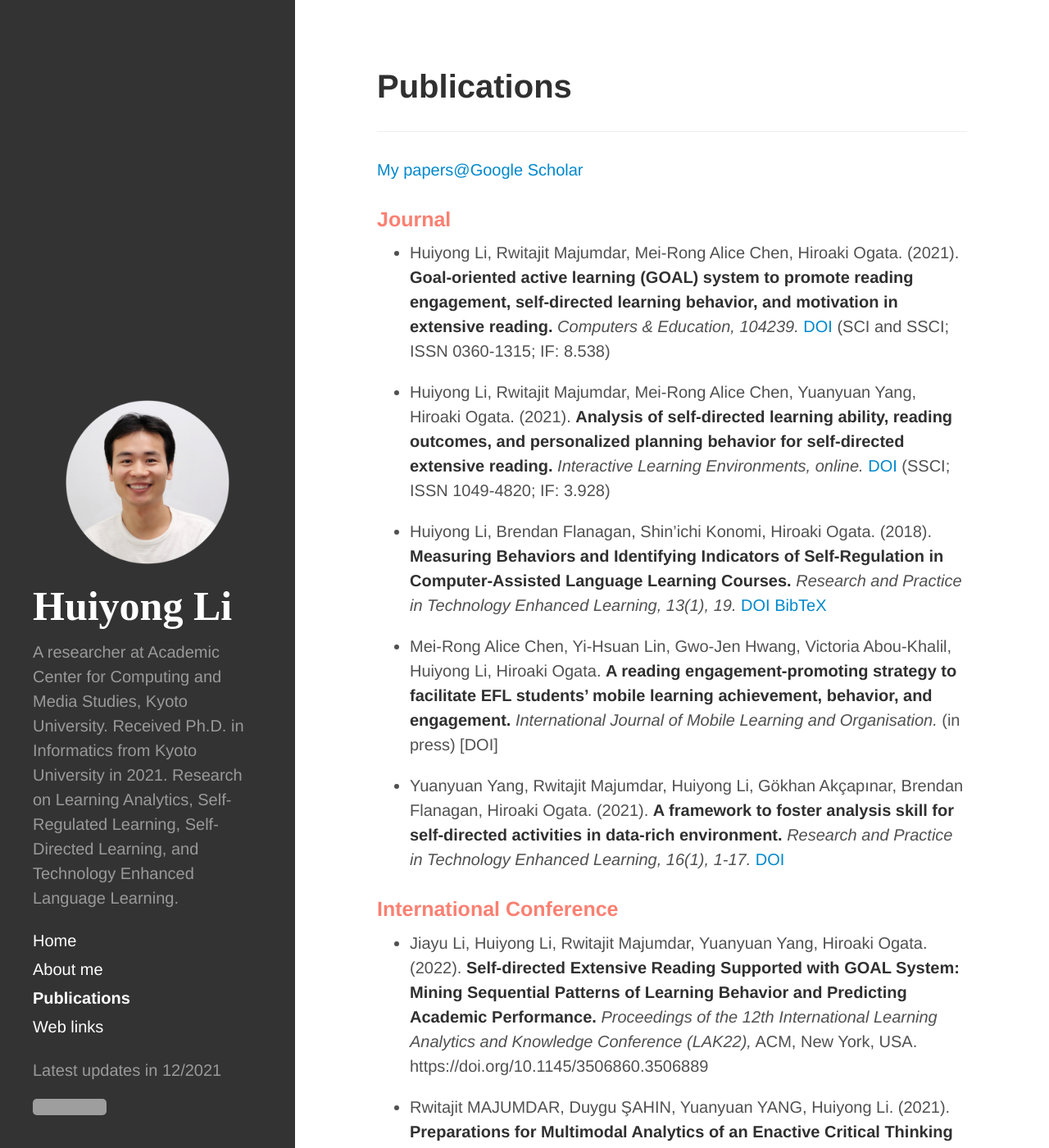
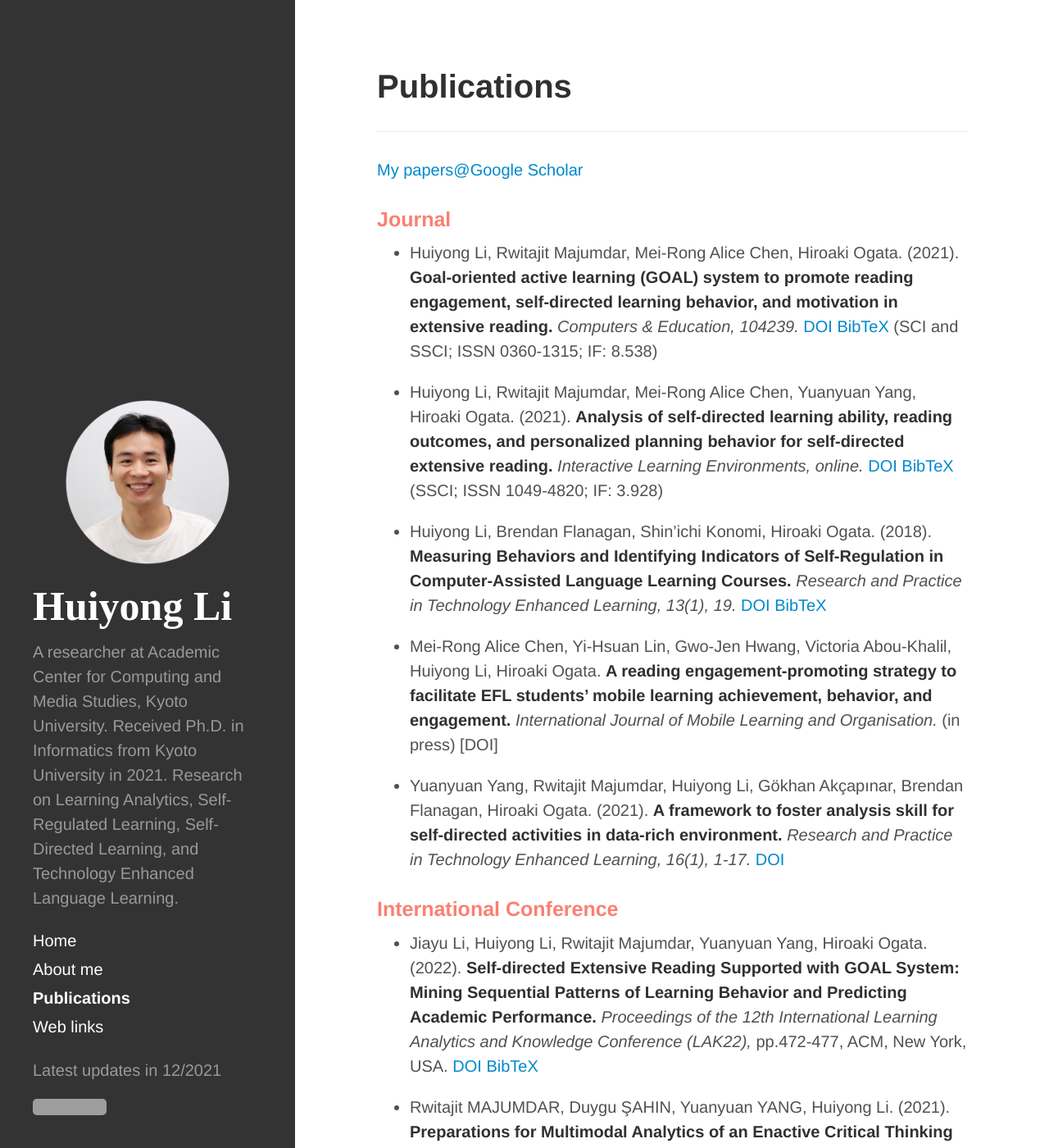
Before and after one commit to li-huiyong/li-huiyong.github.io, a Jekyll site: the page built from publications.md, in a window 1280 px wide and 1400 px high. Shown: the whole window at 82% size. Built offline with Jekyll 4.4.1, drawn with Linux system fonts in a browser that asks for light colours; nearby versions of some CDN libraries; some web fonts are replaced; grey boxes are pictures that could not be loaded.

Commit message:
add bibtex

```diff
--- a/publications.md
+++ b/publications.md
@@ -9,9 +9,9 @@
 
 ### <span style="color: Salmon; ">Journal</span>
 
-* Huiyong Li, Rwitajit Majumdar, Mei-Rong Alice Chen, Hiroaki Ogata. (2021). **Goal-oriented active learning (GOAL) system to promote reading engagement, self-directed learning behavior, and motivation in extensive reading.** _Computers & Education, 104239._ [DOI](https://doi.org/10.1016/j.compedu.2021.104239){:target="_blank"} (SCI and SSCI; ISSN 0360-1315; IF: 8.538)
+* Huiyong Li, Rwitajit Majumdar, Mei-Rong Alice Chen, Hiroaki Ogata. (2021). **Goal-oriented active learning (GOAL) system to promote reading engagement, self-directed learning behavior, and motivation in extensive reading.** _Computers & Education, 104239._ [DOI](https://doi.org/10.1016/j.compedu.2021.104239){:target="_blank"} [BibTeX](https://li-huiyong.github.io/resources/li2021goal.bib){:target="_blank"} (SCI and SSCI; ISSN 0360-1315; IF: 8.538)
 
-* Huiyong Li, Rwitajit Majumdar, Mei-Rong Alice Chen, Yuanyuan Yang, Hiroaki Ogata. (2021). **Analysis of self-directed learning ability, reading outcomes, and personalized planning behavior for self-directed extensive reading.** _Interactive Learning Environments, online._ [DOI](https://doi.org/10.1080/10494820.2021.1937660){:target="_blank"} (SSCI; ISSN 1049-4820; IF: 3.928)
+* Huiyong Li, Rwitajit Majumdar, Mei-Rong Alice Chen, Yuanyuan Yang, Hiroaki Ogata. (2021). **Analysis of self-directed learning ability, reading outcomes, and personalized planning behavior for self-directed extensive reading.** _Interactive Learning Environments, online._ [DOI](https://doi.org/10.1080/10494820.2021.1937660){:target="_blank"} [BibTeX](https://li-huiyong.github.io/resources/li2021analysis.bib){:target="_blank"} (SSCI; ISSN 1049-4820; IF: 3.928)
 
 * Huiyong Li, Brendan Flanagan, Shin’ichi Konomi, Hiroaki Ogata. (2018). **Measuring Behaviors and Identifying Indicators of Self-Regulation in Computer-Assisted Language Learning Courses.** _Research and Practice in Technology Enhanced Learning, 13(1), 19._ [DOI](https://doi.org/10.1186/s41039-018-0087-7){:target="_blank"} [BibTeX](https://li-huiyong.github.io/resources/li2018measuring.bib){:target="_blank"}
 
@@ -22,7 +22,7 @@
 
 ### <span style="color: Salmon; ">International Conference</span>
 
-* Jiayu Li, Huiyong Li, Rwitajit Majumdar, Yuanyuan Yang, Hiroaki Ogata. (2022). **Self-directed Extensive Reading Supported with GOAL System: Mining Sequential Patterns of Learning Behavior and Predicting Academic Performance.** _Proceedings of the 12th International Learning Analytics and Knowledge Conference (LAK22),_ ACM, New York, USA. https://doi.org/10.1145/3506860.3506889
+* Jiayu Li, Huiyong Li, Rwitajit Majumdar, Yuanyuan Yang, Hiroaki Ogata. (2022). **Self-directed Extensive Reading Supported with GOAL System: Mining Sequential Patterns of Learning Behavior and Predicting Academic Performance.** _Proceedings of the 12th International Learning Analytics and Knowledge Conference (LAK22),_ pp.472-477, ACM, New York, USA. [DOI](https://doi.org/10.1145/3506860.3506889){:target="_blank"} [BibTeX](https://li-huiyong.github.io/resources/li2022self.bib){:target="_blank"}
 
 * Rwitajit MAJUMDAR, Duygu ŞAHIN, Yuanyuan YANG, Huiyong Li. (2021). **Preparations for Multimodal Analytics of an Enactive Critical Thinking Episode.** _Proceedings of the 29th International Conference on Computers in Education (ICCE2021),_ pp.292-301, 2021.11. [PDF](https://icce2021.apsce.net/wp-content/uploads/2021/12/ICCE2021-Vol.II-PP.-292-301.pdf){:target="_blank"}
 
```
